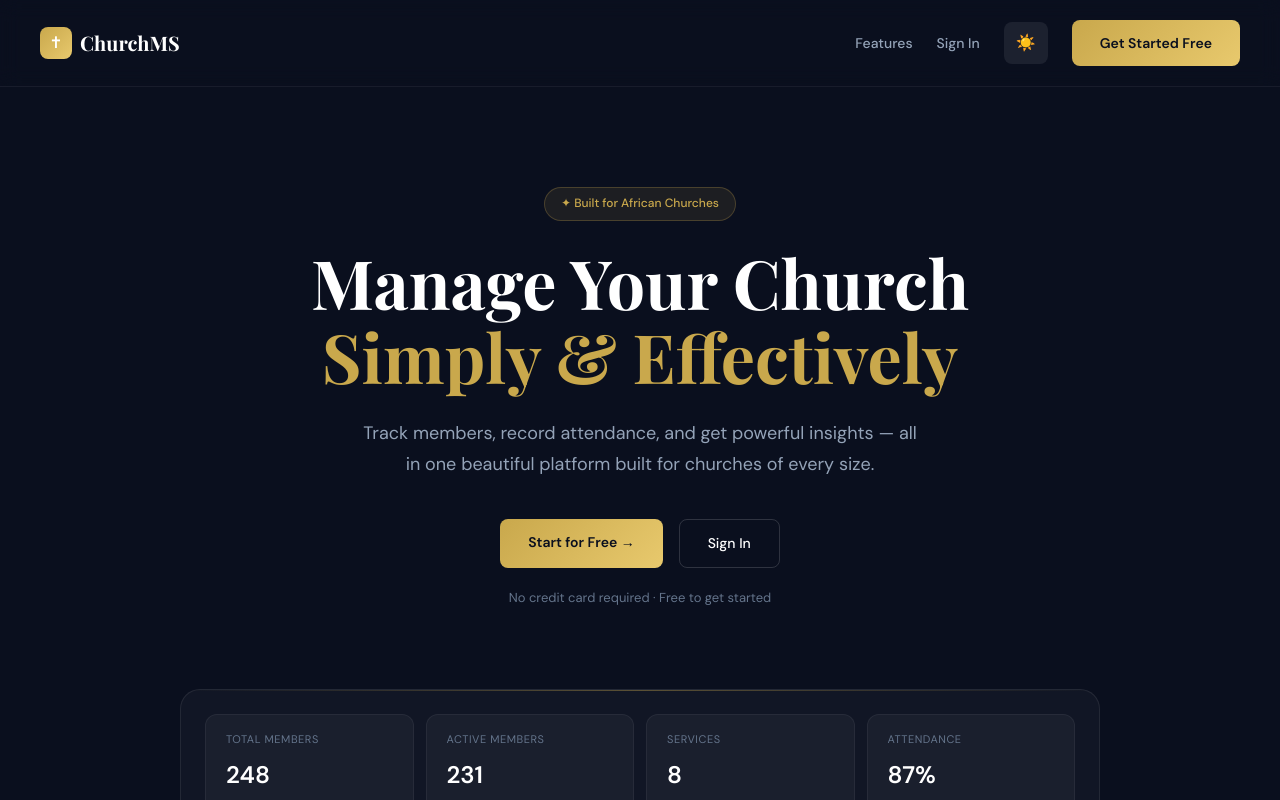
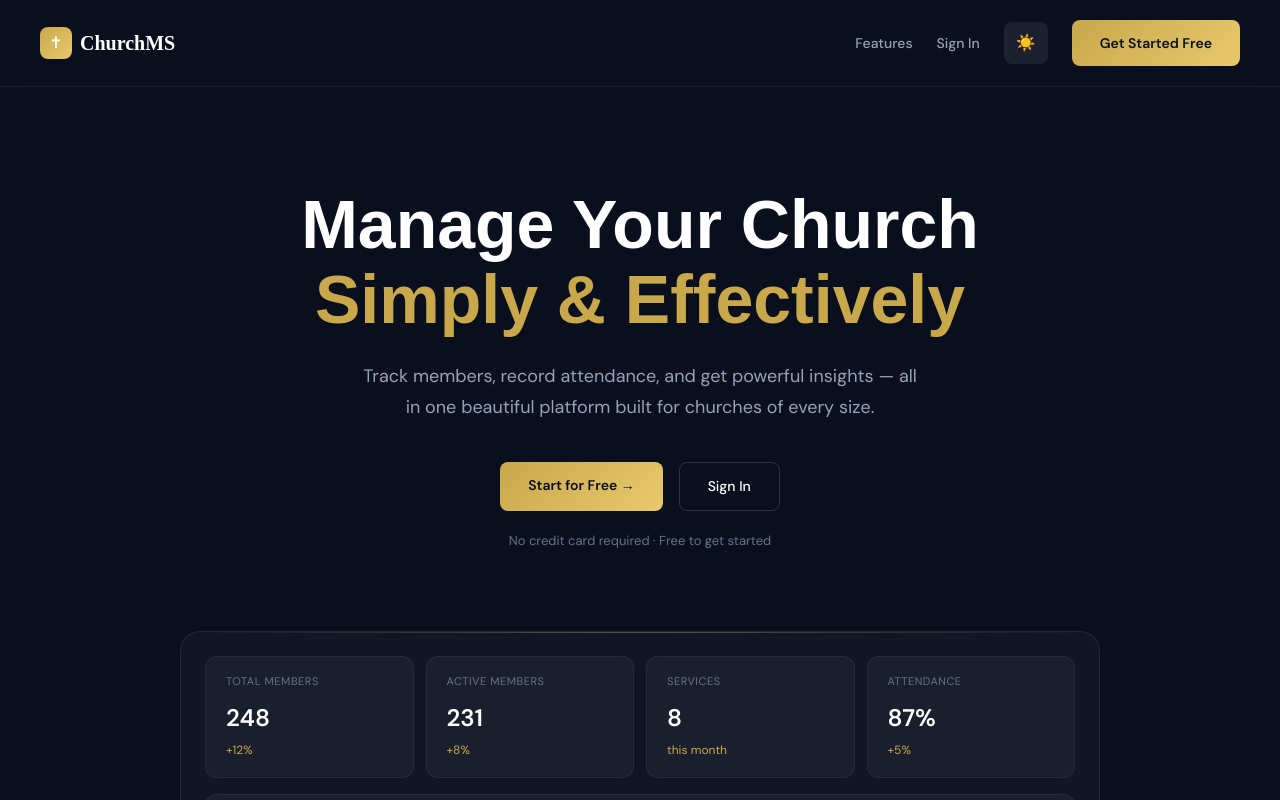
Before and after one commit to Lazarus409/church-ms, a Next.js app in the folder frontend/: page / in a window 1280 px wide. Shown: the top 800 px of the page. Built offline with nearby package versions, Linux system fonts and the light colour scheme.

Commit message:
redesign: professional fonts, light/dark mode, polished UI

```diff
--- a/frontend/app/page.js
+++ b/frontend/app/page.js
@@ -79,7 +79,7 @@ export default function HomePage() {
           </div>
           <span
             style={{
-              fontFamily: "'Playfair Display', serif",
+              fontFamily: "'sans-serif'",
               fontSize: 20,
               fontWeight: 700,
               color: t.text,
@@ -147,24 +147,9 @@ export default function HomePage() {
           margin: "0 auto",
         }}
       >
-        <div
-          style={{
-            background: t.badgeBg,
-            border: "1px solid rgba(201,168,76,0.25)",
-            color: "#c9a84c",
-            padding: "6px 16px",
-            borderRadius: 100,
-            fontSize: 12,
-            fontWeight: 500,
-            display: "inline-block",
-            marginBottom: 24,
-          }}
-        >
-          ✦ Built for African Churches
-        </div>
         <h1
           style={{
-            fontFamily: "'Playfair Display', serif",
+            fontFamily: "sans-serif",
             fontSize: "clamp(40px, 6vw, 68px)",
             fontWeight: 700,
             lineHeight: 1.1,
```
